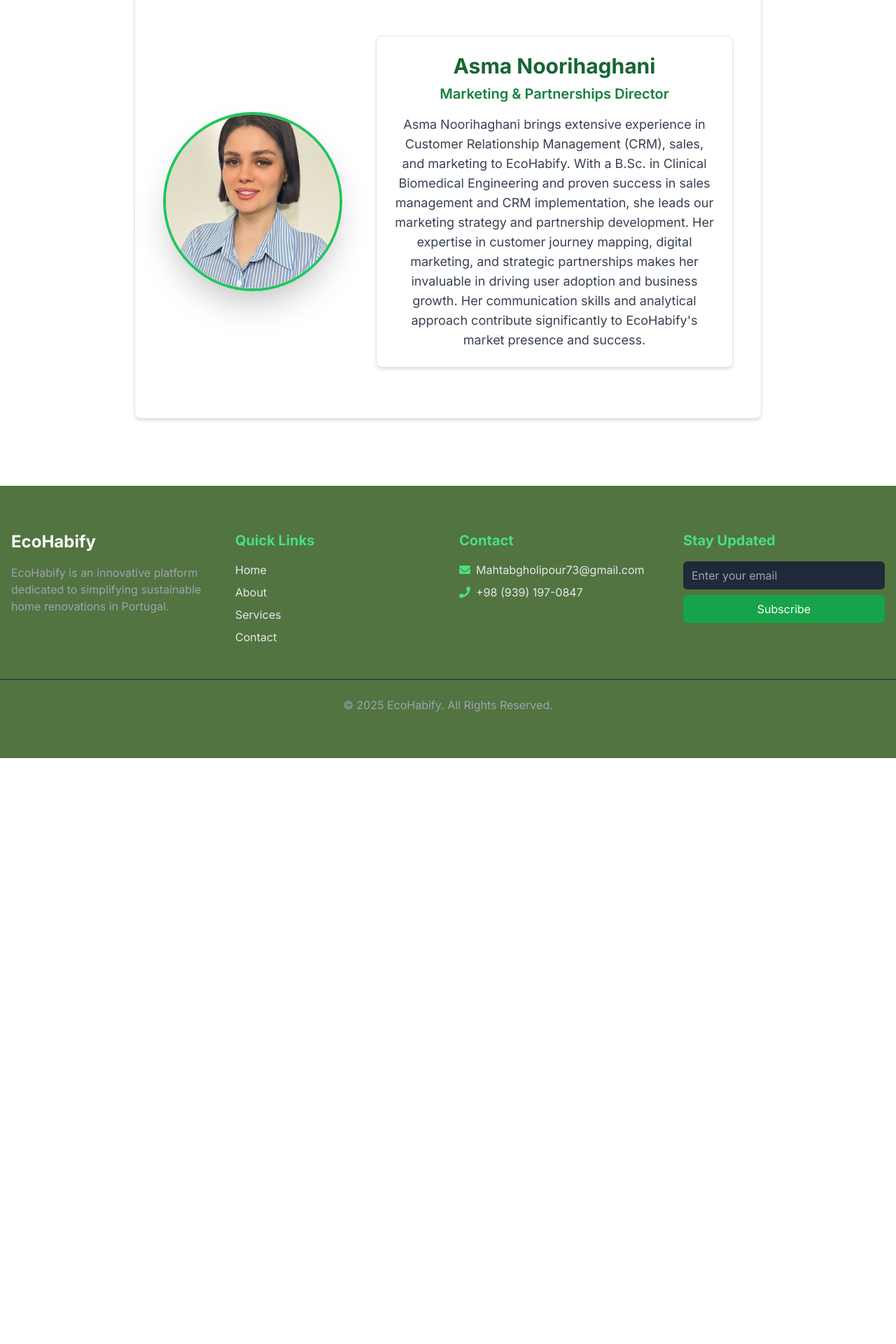
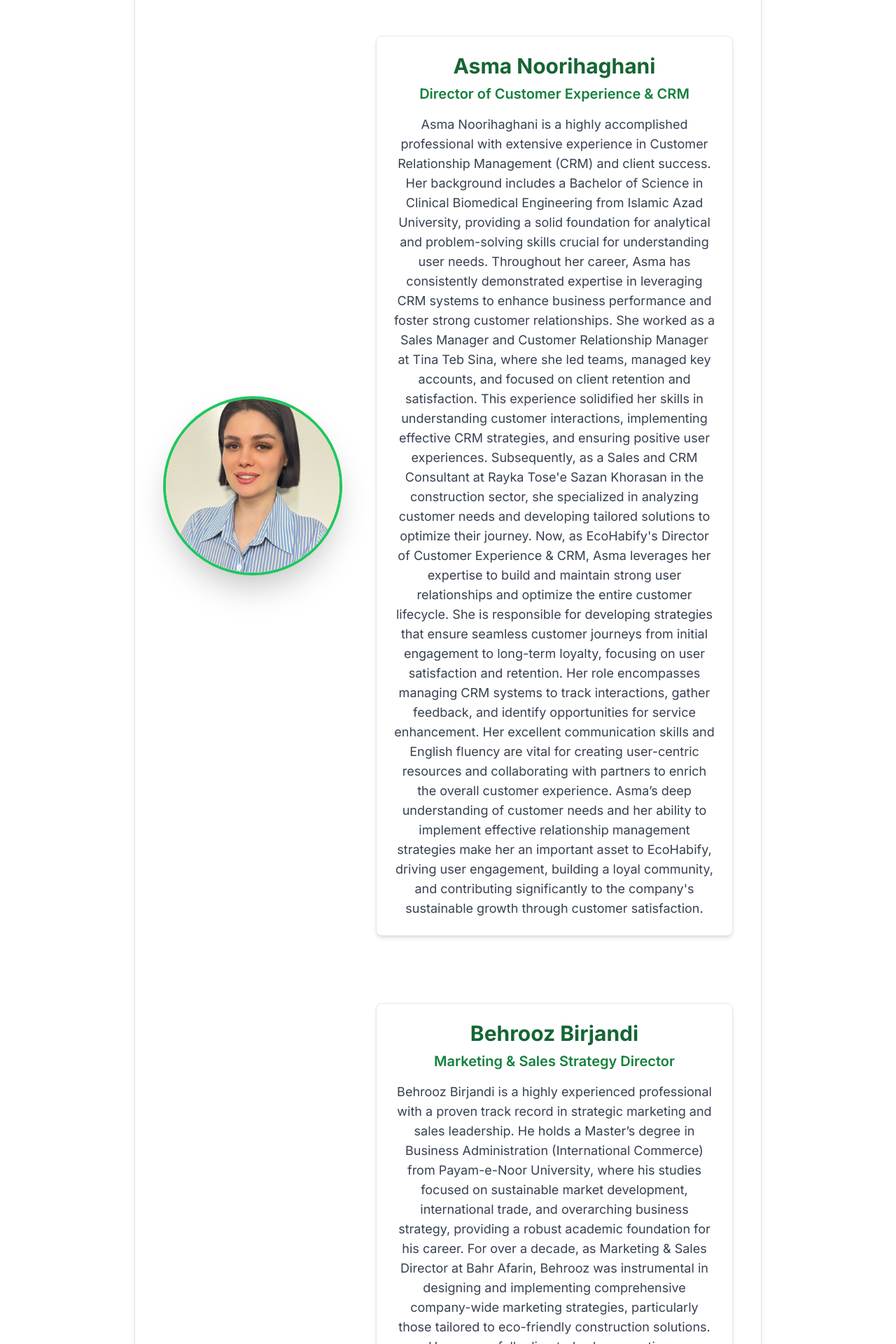
Before and after one commit to momoirse/ecohabify, a Next.js app: page /team in a window 1280 px wide. Shown: the part 820-2740 px from the top of the page at 70% size. Before the commit the page ends 1903 px from the top, so only its background shows below. Built offline with nearby package versions, Linux system fonts and the light colour scheme.

Commit message:
Implement code changes to enhance functionality and improve performance

```diff
--- a/app/components/home_assets/Hero.tsx
+++ b/app/components/home_assets/Hero.tsx
@@ -209,10 +209,10 @@ export const Hero = () => {
             `}
           >
             EcoHabify is an innovative platform dedicated to simplifying
-            sustainable home renovations in Portugal. Our mission is to empower
-            homeowners to create energy-efficient, eco-friendly, and comfortable
-            living spaces through accessible tools, expert guidance, and
-            educational resources.
+            sustainable home renovations. Our mission is to empower homeowners
+            to create energy-efficient, eco-friendly, and comfortable living
+            spaces through accessible tools, expert guidance, and educational
+            resources.
           </ClientMotionDiv>
           {/* Feature Icons */}
           <div className="flex justify-center space-x-8 mt-12 mb-12">
--- a/app/components/home_assets/my_photo.tsx
+++ b/app/components/home_assets/my_photo.tsx
@@ -1,11 +1,12 @@
-'use client';
+"use client";
 
-import Image from 'next/image';
-import { ClientMotionDiv } from './ClientMotion';
-import { useTheme } from '@/src/context/ThemeContext';
-import PhotoAsma from './PhotoAsma.jpg';
-import PhotoMahtab from './PhotoMahtab.jpg';
-import { ThemedContainer } from '../ThemedComponents';
+import Image from "next/image";
+import { ClientMotionDiv } from "./ClientMotion";
+import { useTheme } from "@/src/context/ThemeContext";
+import PhotoAsma from "./PhotoAsma.jpg";
+import PhotoMahtab from "./PhotoMahtab.jpg";
+import PhotoBehrooz from "/PhotoBehrooz.jpg";
+import { ThemedContainer } from "../ThemedComponents";
 
 export const MyPhoto = () => {
   const { isDarkMode } = useTheme();
@@ -15,14 +16,27 @@ export const MyPhoto = () => {
       image: PhotoMahtab,
       name: "Mahtab Gholipour",
       title: "CEO, Lead Architect & Technical Director",
-      description: `Mahtab Gholipour is a highly skilled architect with extensive expertise in sustainable building practices. With degrees from Khayyam University, Mohandesan Institute, and Toos Institute of Higher Education, she brings over five years of professional experience in architectural design and BIM. As EcoHabify's Lead Architect and Technical Director, she leads the platform's technical development, including AI-powered energy audits and sustainable retrofit solutions. Fluent in English, German, and Persian, she combines her technical expertise with educational experience to drive EcoHabify's mission of sustainable building transformation.`
+      description: `Mahtab Gholipour is a highly skilled architect with extensive expertise in sustainable building practices. With degrees from Khayyam University, Mohandesan Institute, and Toos Institute of Higher Education, she brings over five years of professional experience in architectural design and BIM. As EcoHabify's Lead Architect and Technical Director, she leads the platform's technical development, including AI-powered energy audits and sustainable retrofit solutions. Fluent in English, German, and Persian, she combines her technical expertise with educational experience to drive EcoHabify's mission of sustainable building transformation.`,
     },
     {
       image: PhotoAsma,
       name: "Asma Noorihaghani",
-      title: "Marketing & Partnerships Director",
-      description: `Asma Noorihaghani brings extensive experience in Customer Relationship Management (CRM), sales, and marketing to EcoHabify. With a B.Sc. in Clinical Biomedical Engineering and proven success in sales management and CRM implementation, she leads our marketing strategy and partnership development. Her expertise in customer journey mapping, digital marketing, and strategic partnerships makes her invaluable in driving user adoption and business growth. Her communication skills and analytical approach contribute significantly to EcoHabify's market presence and success.`
-    }
+      title: "Director of Customer Experience & CRM",
+      description: `Asma Noorihaghani is a highly accomplished professional with extensive experience in Customer Relationship Management (CRM) and client success. Her background includes a Bachelor of Science in Clinical Biomedical Engineering from Islamic Azad University, providing a solid foundation for analytical and problem-solving skills crucial for understanding user needs.
+Throughout her career, Asma has consistently demonstrated expertise in leveraging CRM systems to enhance business performance and foster strong customer relationships. She worked as a Sales Manager and Customer Relationship Manager at Tina Teb Sina, where she led teams, managed key accounts, and focused on client retention and satisfaction. This experience solidified her skills in understanding customer interactions, implementing effective CRM strategies, and ensuring positive user experiences. Subsequently, as a Sales and CRM Consultant at Rayka Tose'e Sazan Khorasan in the construction sector, she specialized in analyzing customer needs and developing tailored solutions to optimize their journey.
+Now, as EcoHabify's Director of Customer Experience & CRM, Asma leverages her expertise to build and maintain strong user relationships and optimize the entire customer lifecycle. She is responsible for developing strategies that ensure seamless customer journeys from initial engagement to long-term loyalty, focusing on user satisfaction and retention. Her role encompasses managing CRM systems to track interactions, gather feedback, and identify opportunities for service enhancement. Her excellent communication skills and English fluency are vital for creating user-centric resources and collaborating with partners to enrich the overall customer experience. Asma’s deep understanding of customer needs and her ability to implement effective relationship management strategies make her an important asset to EcoHabify, driving user engagement, building a loyal community, and contributing significantly to the company's sustainable growth through customer satisfaction.
+`,
+    },
+    // ONLY WRITE THE MISSIN ONE
+    {
+      image: PhotoBehrooz,
+      name: "Behrooz Birjandi",
+      title: "Marketing & Sales Strategy Director",
+      description: `Behrooz Birjandi is a highly experienced professional with a proven track record in strategic marketing and sales leadership. He holds a Master’s degree in Business Administration (International Commerce) from Payam-e-Noor University, where his studies focused on sustainable market development, international trade, and overarching business strategy, providing a robust academic foundation for his career.
+For over a decade, as Marketing & Sales Director at Bahr Afarin, Behrooz was instrumental in designing and implementing comprehensive company-wide marketing strategies, particularly those tailored to eco-friendly construction solutions. He successfully directed sales operations, significantly increasing customer acquisition and contract closures. His leadership in building and mentoring high-performing sales teams, along with his critical role in the company’s rebranding and repositioning into the green and sustainable construction market, highlights his strategic and execution capabilities. He consistently researched market trends, improved product offerings from a market perspective, and represented the company at national and international construction expos.
+As EcoHabify's Marketing & Sales Strategy Director, Behrooz's extensive experience is paramount to driving our ambitious growth and internationalization objectives. He will lead the development and execution of robust B2B and B2C marketing campaigns, focusing on brand positioning, lead generation, and aggressive market penetration for both homeowners and contractors. His proficiency in digital marketing channels, sales forecasting, and international market entry strategies will be crucial for scaling EcoHabify. Behrooz will be responsible for identifying new market opportunities, driving sales initiatives, and forging the initial strategic alliances necessary for our phased expansion into European markets. His deep knowledge of sustainable construction trends and his ability to convert market insights into actionable sales and marketing plans make him uniquely qualified to propel EcoHabify's visibility and user acquisition in Portugal and abroad.
+`,
+    },
   ];
 
   return (
@@ -32,20 +46,26 @@ export const MyPhoto = () => {
           key={founder.name}
           initial={{ opacity: 0, scale: 0.8 }}
           animate={{ opacity: 1, scale: 1 }}
-          transition={{ duration: 0.8, type: 'spring', delay: index * 0.3 }}
+          transition={{ duration: 0.8, type: "spring", delay: index * 0.3 }}
           className={`
             flex flex-col md:flex-row items-center justify-center
             space-y-8 md:space-y-0 md:space-x-12
-            ${index > 0 ? 'mt-16 md:mt-24' : ''}
+            ${index > 0 ? "mt-16 md:mt-24" : ""}
           `}
         >
           {/* Photo Container with maintained aspect ratio */}
           <div className="relative w-[200px] h-[200px] md:w-[256px] md:h-[256px] flex-shrink-0">
-            <div className={`
+            <div
+              className={`
               absolute inset-0 rounded-full
-              ${isDarkMode ? 'border-4 border-green-700' : 'border-4 border-green-500'}
+              ${
+                isDarkMode
+                  ? "border-4 border-green-700"
+                  : "border-4 border-green-500"
+              }
               shadow-2xl overflow-hidden aspect-square
-            `}>
+            `}
+            >
               <Image
                 src={founder.image}
                 alt={`${founder.name}'s Photo`}
@@ -59,22 +79,28 @@ export const MyPhoto = () => {
 
           {/* Description Container */}
           <ThemedContainer className="max-w-full md:max-w-2xl p-4 md:p-6 rounded-lg">
-            <h2 className={`
+            <h2
+              className={`
               text-2xl md:text-3xl font-bold mb-2
-              ${isDarkMode ? 'text-green-300' : 'text-green-800'}
-            `}>
+              ${isDarkMode ? "text-green-300" : "text-green-800"}
+            `}
+            >
               {founder.name}
             </h2>
-            <h3 className={`
+            <h3
+              className={`
               text-lg md:text-xl font-semibold mb-4
-              ${isDarkMode ? 'text-green-400' : 'text-green-700'}
-            `}>
+              ${isDarkMode ? "text-green-400" : "text-green-700"}
+            `}
+            >
               {founder.title}
             </h3>
-            <p className={`
+            <p
+              className={`
               text-base md:text-lg leading-relaxed
-              ${isDarkMode ? 'text-gray-300' : 'text-gray-700'}
-            `}>
+              ${isDarkMode ? "text-gray-300" : "text-gray-700"}
+            `}
+            >
               {founder.description}
             </p>
           </ThemedContainer>
--- a/app/contact/page.tsx
+++ b/app/contact/page.tsx
@@ -155,16 +155,14 @@ export default function Contact() {
                 </div>
 
                 <div className="mb-4">
-                  <ThemedLabel htmlFor="propertyLocation">
-                    Location in Portugal
-                  </ThemedLabel>
+                  <ThemedLabel htmlFor="propertyLocation">LOCATION</ThemedLabel>
                   <ThemedInput
                     type="text"
                     id="propertyLocation"
                     name="propertyLocation"
                     value={formData.propertyLocation}
                     onChange={handleChange}
-                    placeholder="City/Region in Portugal"
+                    placeholder="City/Region"
                   />
                 </div>
 
```
Also changed, not shown: app/components/home_assets/Footer.tsx (+23 -20 lines), app/components/home_assets/PhotoBehrooz.jpg (added).
